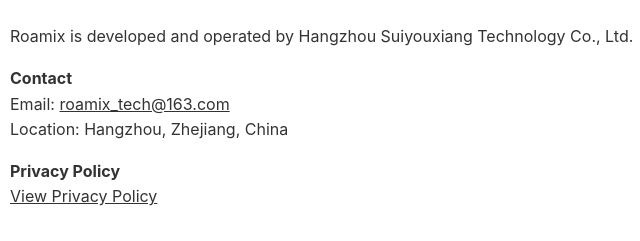
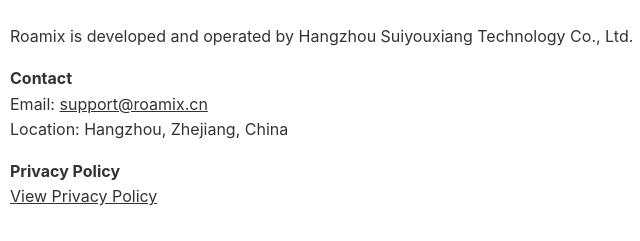
Before and after one commit to wangbang0218/roamix-site, a plain HTML site: page index.html in a window 1280 px wide. Shown: the part 166-407 px from the top of the page, 229-869 px from the left. Drawn offline with Linux system fonts and the light colour scheme.

Commit message:
Update contact email address in index.html

```diff
--- a/index.html
+++ b/index.html
@@ -27,7 +27,7 @@
 
         <p>
           <strong>Contact</strong><br />
-          Email: <a href="mailto:roamix_tech@163.com">roamix_tech@163.com</a><br />
+          Email: <a href="mailto:support@roamix.cn">support@roamix.cn</a><br />
           Location: Hangzhou, Zhejiang, China
         </p>
 
```
